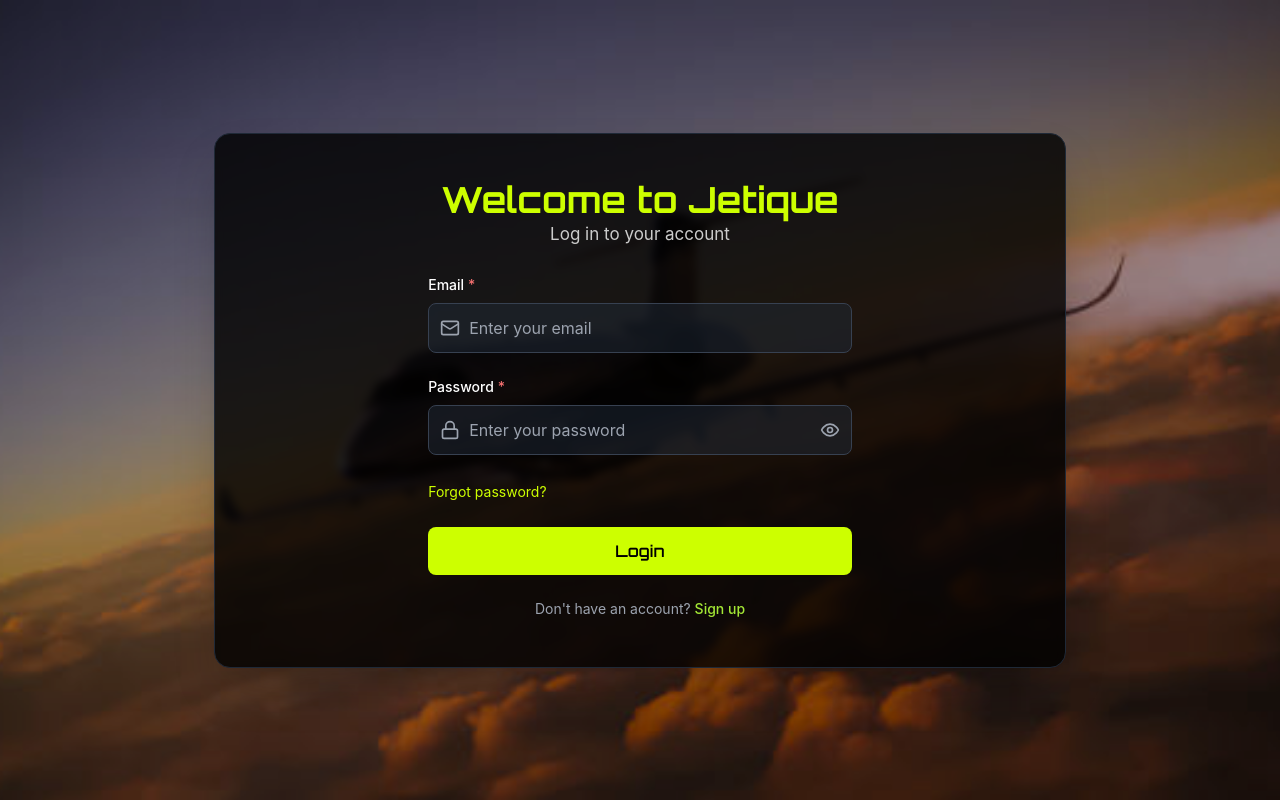
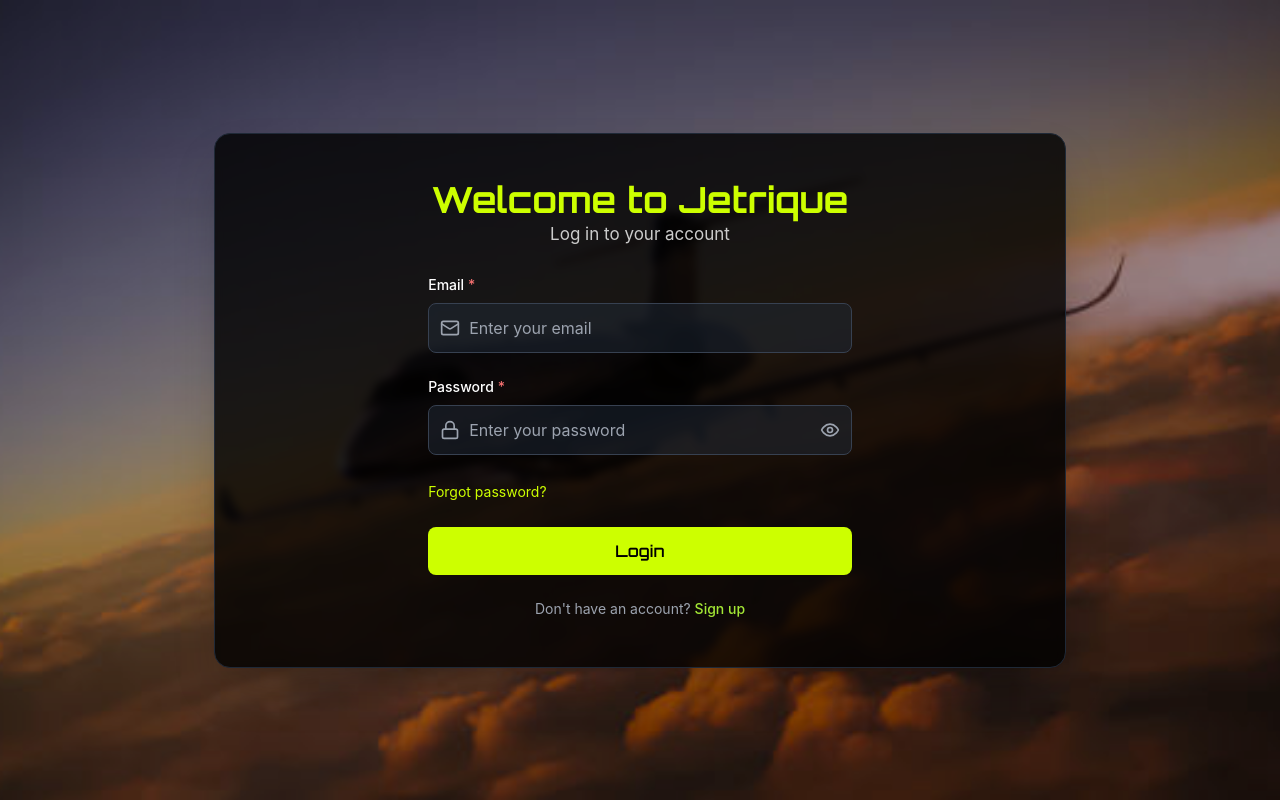
Before and after one commit to Mustafa-Hasnain/FMS, a React (Vite) app: page /login in a window 1280 px wide. Built offline with nearby package versions, Linux system fonts and the light colour scheme.

Commit message:
update logo url and name

```diff
--- a/src/components/common/AdminNavigation.jsx
+++ b/src/components/common/AdminNavigation.jsx
@@ -89,7 +89,7 @@ const AdminNavigation = ({
           </button>
           <div className="flex items-center space-x-2">
             <Plane className="h-6 w-6 text-[#CDFF00]" />
-            <span className="text-xl font-medium font-orbitron text-[#CDFF00]">Jetrique {isAdmin && "Admin"}</span>
+            <span onClick={()=>navigate(isAdmin ? "/admin/search" : "/search")} className="text-xl font-medium font-orbitron text-[#CDFF00] cursor-pointer">Jetrique {isAdmin && "Admin"}</span>
           </div>
 
         </div>
--- a/src/pages/auth/Login.jsx
+++ b/src/pages/auth/Login.jsx
@@ -70,7 +70,7 @@ const Login = () => {
         {/* Header */}
         <div className="text-center mb-8">
           <h1 className="heading mb-2">
-            Welcome to Jetique
+            Welcome to Jetrique
           </h1>
           <p className="sub-heading">
             Log in to your account
--- a/src/pages/auth/SignUp.jsx
+++ b/src/pages/auth/SignUp.jsx
@@ -172,7 +172,7 @@ const Signup = () => {
             Create Account
           </h1>
           <p className="sub-heading">
-            Join Jetique and start your journey
+            Join Jetrique and start your journey
           </p>
         </div>
 
```
